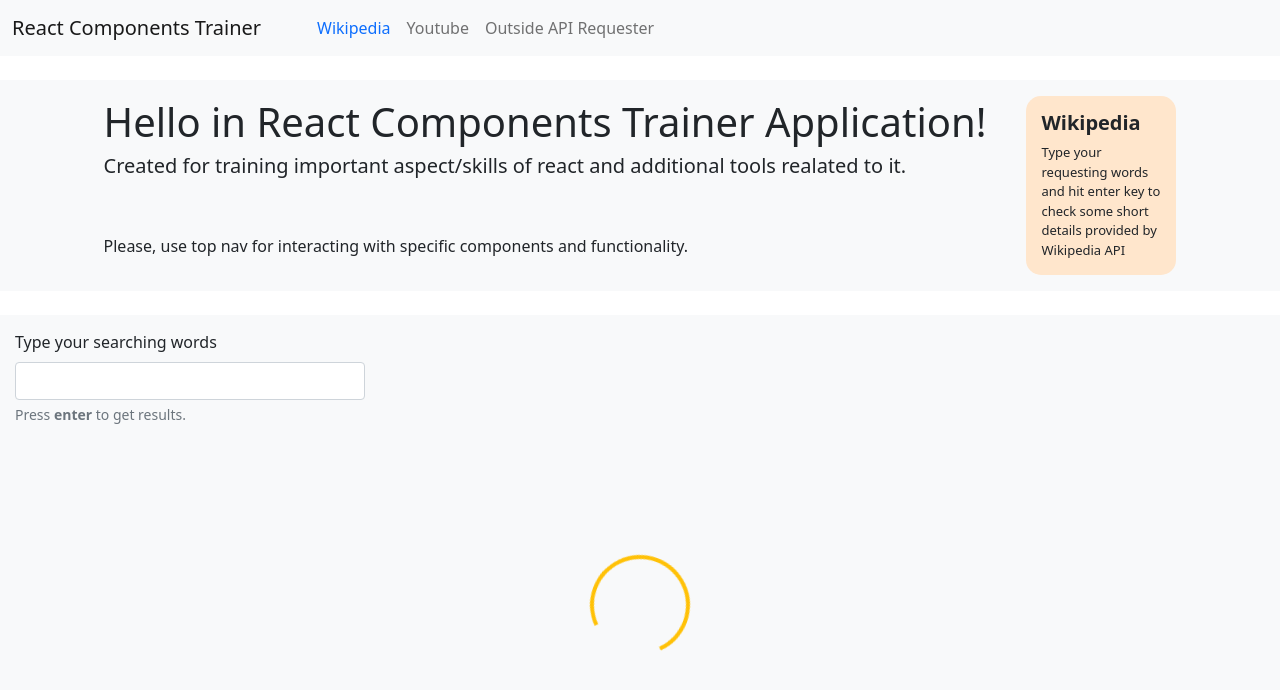
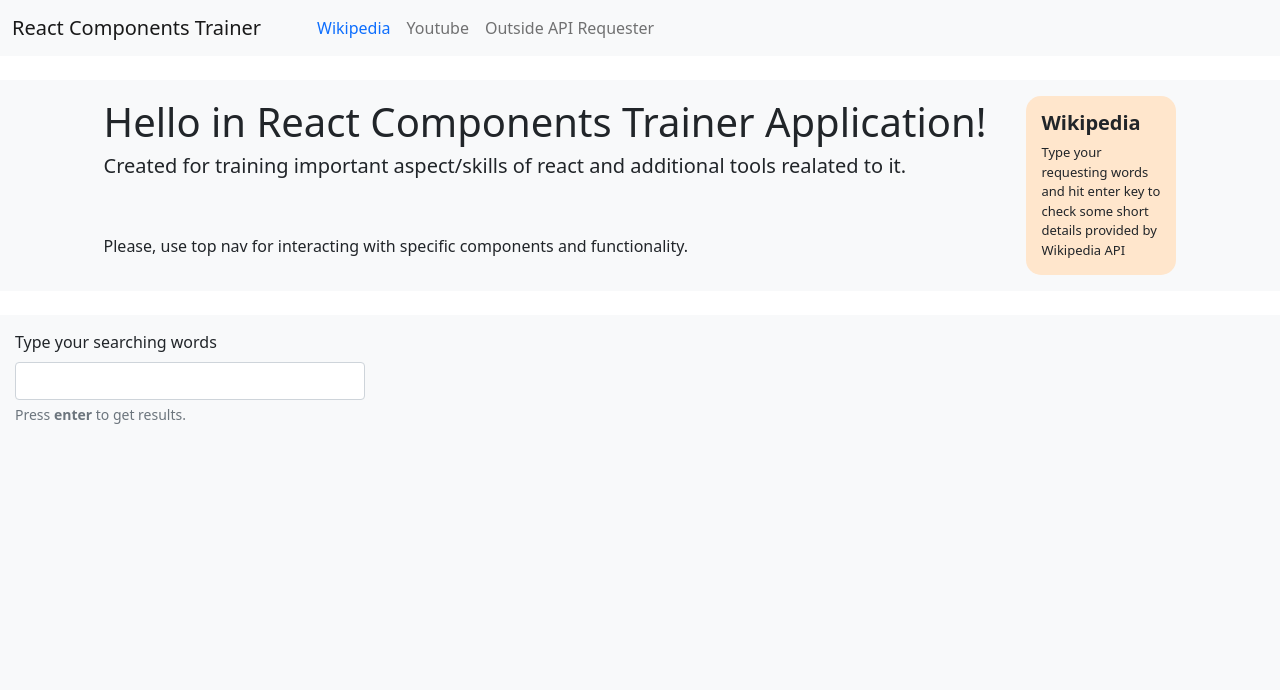
Before and after one commit to kxconrad/React-Components-Trainer, a React (Create React App) app: page /wikipedia in a window 1280 px wide. Shown: the top 690 px of the page. Built offline with nearby package versions, Linux system fonts and the light colour scheme.

Commit message:
wikipedia request&display functionality, DOMPurify added

```diff
--- a/package.json
+++ b/package.json
@@ -7,6 +7,7 @@
     "@testing-library/react": "^12.1.2",
     "@testing-library/user-event": "^13.5.0",
     "axios": "^0.24.0",
+    "dompurify": "^2.3.4",
     "react": "^17.0.2",
     "react-dom": "^17.0.2",
     "react-scripts": "5.0.0",
--- a/src/api/WikipediaApi.js
+++ b/src/api/WikipediaApi.js
@@ -11,6 +11,7 @@ function getQuery(query) {
             srsearch: query,
             format: 'json'
 
+
         }
     });
 
--- a/src/components/general/element/SearchInput.js
+++ b/src/components/general/element/SearchInput.js
@@ -3,15 +3,16 @@ import styled from 'styled-components';
 
 const StyledSearchInput = styled.div`
     min-height: 95px;
+    margin-bottom: 10px;
 `;
 
 
-const SearchInput = ({ inputValue, onUpdateInput }) => {
+const SearchInput = ({ inputValue, onUpdateInput, inputDisabled = false }) => {
 
     return (
         <StyledSearchInput>
             <label htmlFor="search" className="form-label">Type your searching words</label>
-            <input type="text" id="search" className="form-control search-input" onChange={onUpdateInput} value={inputValue} />
+            <input type="text" id="search" className="form-control search-input" onChange={onUpdateInput} value={inputValue} disabled={inputDisabled} />
             <div className="form-text">
                 Press <b>enter</b> to get results.
             </div>
--- /dev/null
+++ b/src/components/wikipedia/ResponseDisplayer.js
@@ -0,0 +1,55 @@
+import React from 'react';
+import DOMPurify from 'dompurify';
+import styled from 'styled-components';
+
+
+const StyledListWrapper = styled.div`
+    height: 100%;
+    position: relative;
+    width: 100%;
+    justify-content: center;
+    display: flex;
+
+    & ul{
+        overflow: auto;
+        height: 100%;
+        list-style: none;
+        position: absolute;
+        margin: 0px;
+        padding: 0px;
+
+        & li{
+            border: 1px solid red;
+            // max-width: 400px;
+            padding: 10px;
+            margin-top: 3px;
+        }
+    }
+`;
+
+
+const ResponseDisplayer = ({ responseList }) => {
+
+    const displayList = responseList.map((listItem) => {
+
+        const cleanTitle = DOMPurify.sanitize(listItem.title, { ALLOWED_TAGS: [], ALLOWED_ATTR: [] }).replace(/&nbsp;/g, '');
+        const cleanSnippet = DOMPurify.sanitize(listItem.snippet, { ALLOWED_TAGS: [], ALLOWED_ATTR: [] }).replace(/&nbsp;/g, '');
+
+        return <li key={listItem.pageid}>
+            <h5>{cleanTitle}</h5>
+            <p>{cleanSnippet}</p>
+        </li>;
+    });
+
+    return (
+        <StyledListWrapper>
+            <ul>
+                {displayList}
+            </ul>
+        </StyledListWrapper>
+
+    );
+};
+
+
+export default ResponseDisplayer;
--- a/src/components/wikipedia/Wikipedia.js
+++ b/src/components/wikipedia/Wikipedia.js
@@ -2,11 +2,13 @@ import React, { useState } from 'react';
 import SearchInput from '../general/element/SearchInput';
 import LoadingSpinner from '../general/element/LoadingSpinner';
 import getQuery from '../../api/WikipediaApi';
+import ResponseDisplayer from './ResponseDisplayer';
 
 
 const Wikipedia = () => {
 
     const [query, setQuery] = useState('');
+    const [objectDetails, setObjectDetails] = useState({ inputDisabled: false, responseList: [] });
 
     function onUpdateInput(event) {
         const request = event.target.value;
@@ -16,17 +18,23 @@ const Wikipedia = () => {
     async function onSubmit(event) {
 
         event.preventDefault();
-        const response = await getQuery(query).get();
+        if (query) {
+            setObjectDetails({ inputDisabled: true });
+            const response = await getQuery(query).get();
 
-        console.log("response: ", response);
+            console.log("response: ", response);
+            if (response && response.data) {
+                setObjectDetails({ inputDisabled: false, responseList: response.data.query.search });
+            }
+        }
 
     }
 
     return (
         <form className="d-flex flex-column h-100" onSubmit={onSubmit}>
-            <SearchInput inputValue={query} onUpdateInput={onUpdateInput} />
-            <div className="d-flex align-items-center justify-content-center h-100">
-                <LoadingSpinner />
+            <SearchInput inputValue={query} onUpdateInput={onUpdateInput} inputDisabled={objectDetails.inputDisabled} />
+            <div className="d-flex align-items-center justify-content-center h-100" style={{ marginTop: '20px', marginBottom: '20px' }}>
+                {objectDetails.inputDisabled ? <LoadingSpinner /> : <ResponseDisplayer responseList={objectDetails.responseList} />}
             </div>
 
         </form>
```
Also changed, not shown: 1 other file (tests, documents, lock files or other folders).
